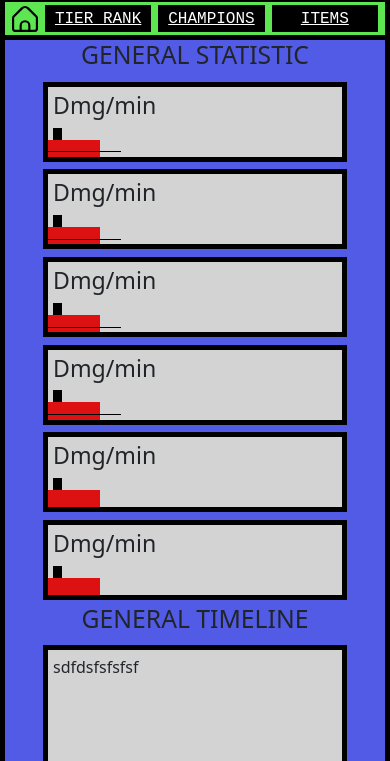
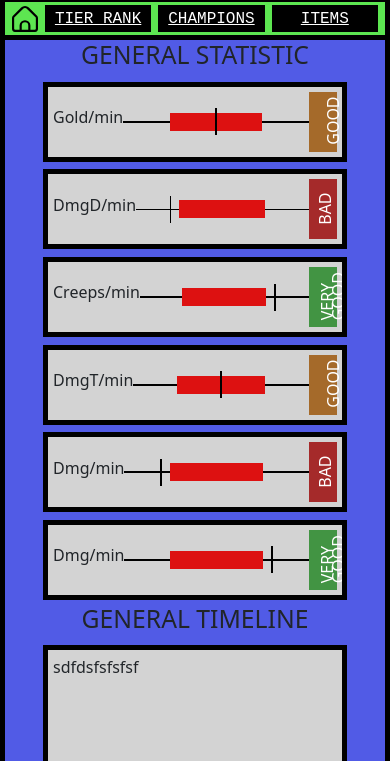
Before and after one commit to jufervel/coder_curso, a plain HTML site: page html/index.html in a window 390 px wide. Shown: the part 83-844 px from the top of the page. Drawn offline with Linux system fonts and the light colour scheme.

Commit message:
adding boxplot

```diff
--- a/html/css/principal.css
+++ b/html/css/principal.css
@@ -243,6 +243,19 @@ position: absolute;
 .box_cal{
     margin-top: 3%;
     color: white;
+
+}
+
+.text_st{
+    font-size: 152%;
+}
+
+.tmp_orientation{
+    margin-top: -5000%;
+}
+
+.tmp_orientation_n{
+    margin-top: 5000%;
 }
 
 .card_timeLine {
@@ -269,7 +282,7 @@ position: absolute;
 }
 
 .card_item{
-    background-color: lightgray;
+    /* background-color: lightgray; */
     display: flex;
     overflow: auto;
     width: 18%;
@@ -381,14 +394,14 @@ position: absolute;
     .card_statistic {
         width: 12%;
         background-color: lightgray;
-        display: inline-block;
+        display: flex;
         overflow: auto;
         padding: 5px;
         margin: 1% 1% 1% 1%;
         height: 80px;
         width: 80%;
         border: solid 5px black;
-
+        flex-direction: row;
 
     }
 
@@ -442,6 +455,58 @@ position: absolute;
         margin: 1% 1% 1% 1%
     }
 
+    .rectangle {
+        width: 80%;
+        height: 3%;
+        background-color: rgb(0, 0, 0);
+        display: flex;
+        align-items: center;
+        justify-content: center;
+        position: relative;
+    }
+
+    .boxplot {
+        width: 50%;
+        height: 1000%;
+        background-color: rgb(221, 17, 17);
+        position: absolute;
+        }
+
+        .boxplot_line {
+            width: 1%;
+            height: 1500%;
+            background-color: rgb(0, 0, 0);
+            position: absolute;
+            }
+
+        .boxplot_cal {
+            width: 10%;
+            height: 100%;
+            background-color: rgb(66, 148, 67);
+            margin-top: 0%;
+            display: flex;
+            justify-content: column ;
+            align-items:center
+            }
+        .box_cal{
+            margin-top: 50%;
+            color: white;
+            rotate: -90deg;
+            line-height: 70%;
+        }
+        .tmp_orientation{
+            margin-left: 60%;
+            margin-top: 0%;
+        }
+
+        .tmp_orientation_n{
+            margin-left: -60%;
+            margin-top: 0%;
+        }
+        .text_st{
+            font-size: 100%;
+        }
+
 }
 
 .card_statistic:hover{
--- a/html/index.html
+++ b/html/index.html
@@ -49,76 +49,77 @@
             </div>
 
             <div class="g_content statistic">
+
                 <div class="card_statistic">
-                    <div><h3>Dmg/min</h3></div>
+                    <div><h3 class="text_st">Gold/min</h3></div>
 
                         <div class="rectangle">
                             <div class="boxplot"></div>
                             <div class="boxplot_line"></div>
                         </div>
 
-                    <div class="boxplot_cal">
+                    <div class="boxplot_cal" style="background-color:rgb(165, 106, 42) !important">
                         <p class="box_cal">GOOD</p>
                     </div>
                 </div>
                 <div class="card_statistic">
-                    <div><h3>Dmg/min</h3></div>
+                    <div><h3 class="text_st">DmgD/min</h3></div>
+
+                        <div class="rectangle">
+                            <div class="boxplot"></div>
+                            <div class="boxplot_line tmp_orientation_n"></div>
+                        </div>
+
+                    <div class="boxplot_cal", style="background-color:brown !important">
+                        <p class="box_cal">BAD</p>
+                    </div>
+                </div>
+                <div class="card_statistic">
+                    <div><h3 class="text_st">Creeps/min</h3></div>
+
+                        <div class="rectangle">
+                            <div class="boxplot"></div>
+                            <div class="boxplot_line tmp_orientation" ></div>
+                        </div>
+
+                    <div class="boxplot_cal" >
+                        <p class="box_cal">VERY GOOD</p>
+                    </div>
+                </div>
+                <div class="card_statistic">
+                    <div><h3 class="text_st">DmgT/min</h3></div>
 
                         <div class="rectangle">
                             <div class="boxplot"></div>
                             <div class="boxplot_line"></div>
                         </div>
 
-                    <div class="boxplot_cal">
+                    <div class="boxplot_cal" style="background-color:rgb(165, 106, 42) !important">
                         <p class="box_cal">GOOD</p>
                     </div>
                 </div>
                 <div class="card_statistic">
-                    <div><h3>Dmg/min</h3></div>
+                    <div><h3 class="text_st">Dmg/min</h3></div>
 
                         <div class="rectangle">
                             <div class="boxplot"></div>
-                            <div class="boxplot_line"></div>
+                            <div class="boxplot_line tmp_orientation_n"></div>
                         </div>
 
-                    <div class="boxplot_cal">
-                        <p class="box_cal">GOOD</p>
-                    </div>
-                </div>
-                <div class="card_statistic">
-                    <div><h3>Dmg/min</h3></div>
-
-                        <div class="rectangle">
-                            <div class="boxplot"></div>
-                            <div class="boxplot_line"></div>
-                        </div>
-
-                    <div class="boxplot_cal">
-                        <p class="box_cal">GOOD</p>
-                    </div>
-                </div>
-                <div class="card_statistic">
-                    <div><h3>Dmg/min</h3></div>
-
-                        <div class="rectangle">
-                            <div class="boxplot"></div>
-                            <div class="boxplot_line "style="margin-top: 5000%"></div>
-                        </div>
-
-                    <div class="boxplot_cal", style="color:brown !important">
+                    <div class="boxplot_cal ", style="background-color:brown !important">
                         <p class="box_cal">BAD</p>
                     </div>
                 </div>
                 <div class="card_statistic">
-                    <div><h3>Dmg/min</h3></div>
+                    <div><h3 class="text_st">Dmg/min</h3></div>
 
                         <div class="rectangle">
                             <div class="boxplot"></div>
-                            <div class="boxplot_line" style="margin-top: -5000%"></div>
+                            <div class="boxplot_line tmp_orientation" ></div>
                         </div>
 
                     <div class="boxplot_cal" >
-                        <p class="box_cal">GOOD</p>
+                        <p class="box_cal">VERY GOOD</p>
                     </div>
                 </div>
 
```
